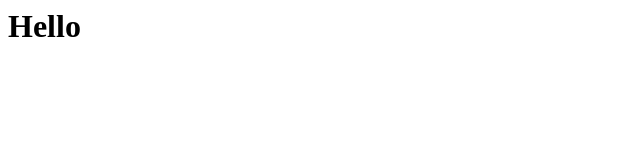
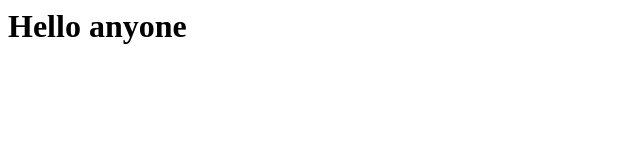
Before and after one commit to narKotik/gridOnPhoto, a plain HTML site: page index.html in a window 1280 px wide. Shown: the whole page, without its empty margins (0-640 px from the left). Drawn offline with Linux system fonts and the light colour scheme.

Commit message:
test
test

```diff
--- a/index.html
+++ b/index.html
@@ -1 +1 @@
-<h1>Hello</h1>
+<h1>Hello anyone</h1>
```
